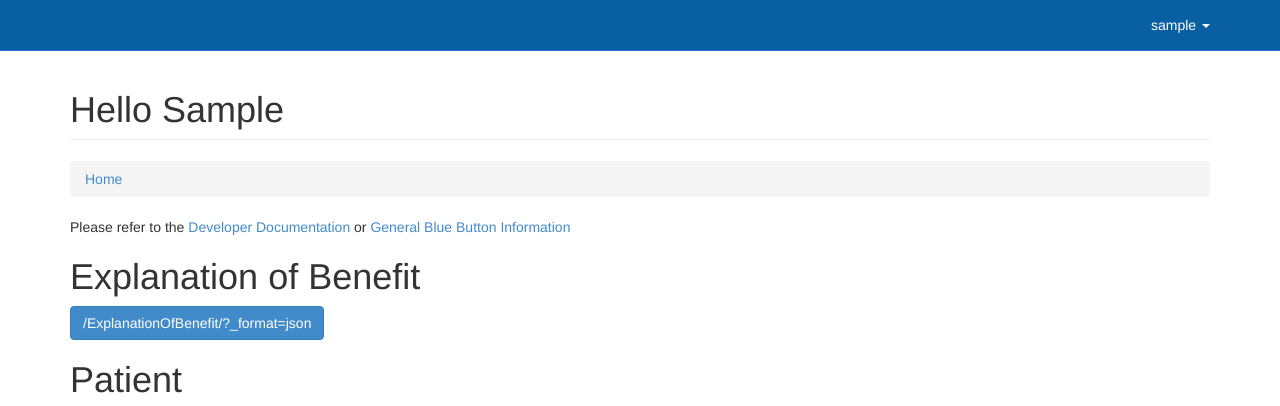
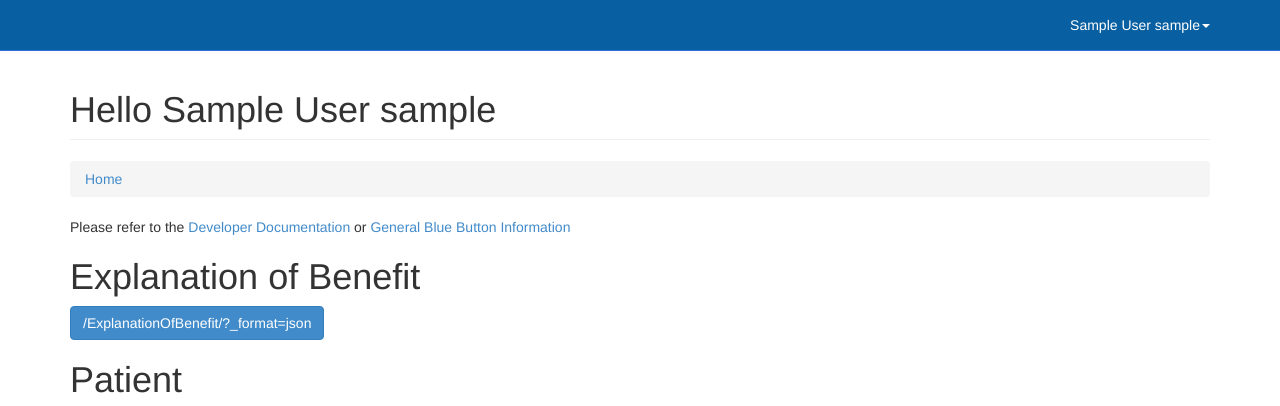
Before and after one commit to CMSgov/bluebutton-sample-client-django, a Django app: page /?next=/patient/Patient/ in a window 1280 px wide. Shown: the top 406 px of the page. Run offline with Django 3.2, Linux system fonts and the light colour scheme; the visitor is signed in with stand-in values (Sample User, id 1); data comes from the database, SQL or seed files in the repository; some libraries are stand-ins or nearby versions.

Commit message:
update Django and fix user logout

```diff
--- a/bbc/apps/home/templates/authenticated-home.html
+++ b/bbc/apps/home/templates/authenticated-home.html
@@ -7,7 +7,7 @@
 
     <div class="row">
       <div class="col-lg-12">
-         <h1 class="page-header">Hello {{user|capfirst}}</h1>
+         <h1 class="page-header">Hello {{user.first_name|capfirst}} {{ user.last_name|capfirst }} {{ user.username }}</h1>
       </div>
     </div>
 
--- a/bbc/requirements/requirements.txt
+++ b/bbc/requirements/requirements.txt
@@ -2,7 +2,7 @@ beautifulsoup4==4.6.0
 certifi==2017.7.27.1
 chardet==3.0.4
 defusedxml==0.5.0
-Django==1.11.20
+Django==1.11.22
 django-bootstrap-form==3.3
 django-localflavor==1.5.2
 django-settings-export==1.2.1
--- a/bbc/templates/include/top-nav.html
+++ b/bbc/templates/include/top-nav.html
@@ -17,7 +17,7 @@
 
             {% if user.is_authenticated %}
              <li class="dropdown">
-              <a href="#" class="dropdown-toggle" data-toggle="dropdown">{{ user }} <b class="caret"></b></a>
+              <a href="#" class="dropdown-toggle" data-toggle="dropdown">{{ user.first_name }} {{ user.last_name }} {{ user }}<b class="caret"></b></a>
               <ul class="dropdown-menu">
                 <li><a href="/accounts/logout">Logout</a></li>
               </ul>
```
Also changed, not shown: bbc/apps/accounts/views.py (+14 -1 lines), README.md, 1 other file.
